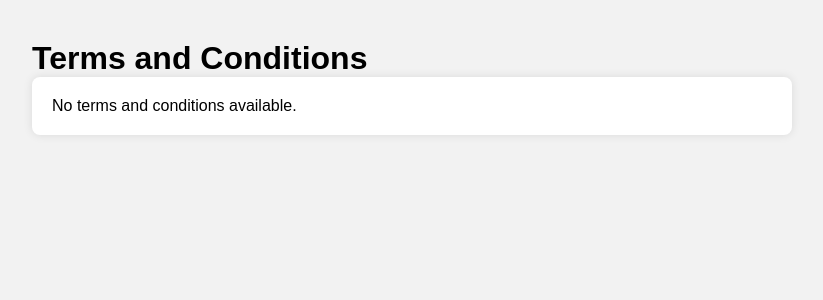
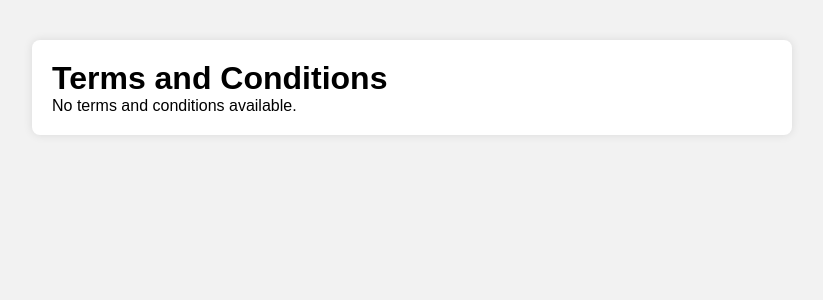
Before and after one commit to UmeenHashel/uthkarsha, a PHP site: page /terms_conditions.php in a window 1280 px wide. Shown: the part 60-360 px from the top of the page, without its empty margins (228-1051 px from the left). Run offline with PHP 8.4, Linux system fonts and the light colour scheme; data that the repository does not hold is empty.

Commit message:
Updated terms and conditions page

```diff
--- a/terms_conditions.php
+++ b/terms_conditions.php
@@ -37,6 +37,9 @@ $conn->close();
             box-shadow: 0 0 10px rgba(0, 0, 0, 0.1);
             padding: 20px;
         }
+        .terms-card h1 {
+            margin-top: 0;
+        }
     </style>
 </head>
 <body>
@@ -44,8 +47,8 @@ $conn->close();
         <?php include 'navbar.php'; ?>
     </header>
     <div class="terms-container">
-        <h1>Terms and Conditions</h1>
         <div class="terms-card">
+            <h1>Terms and Conditions</h1>
             <p><?php echo nl2br(htmlspecialchars($terms)); ?></p>
         </div>
     </div>
```
